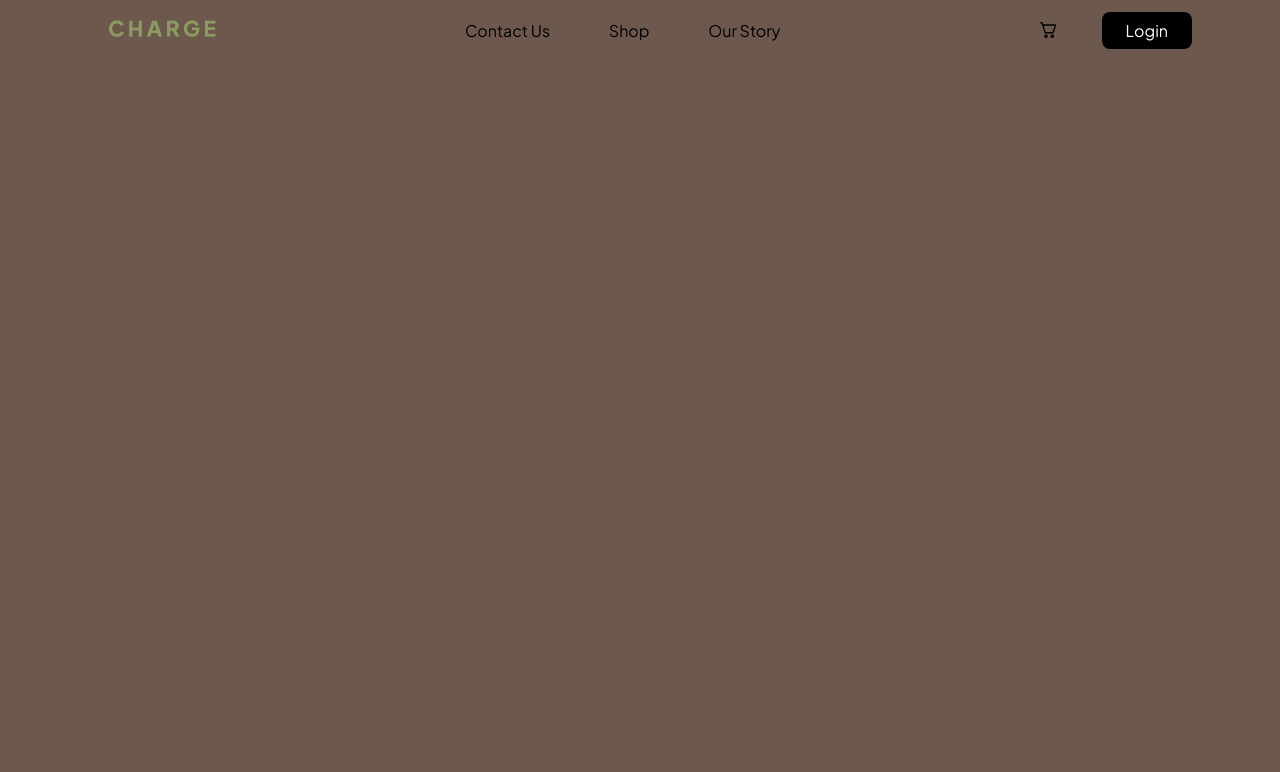
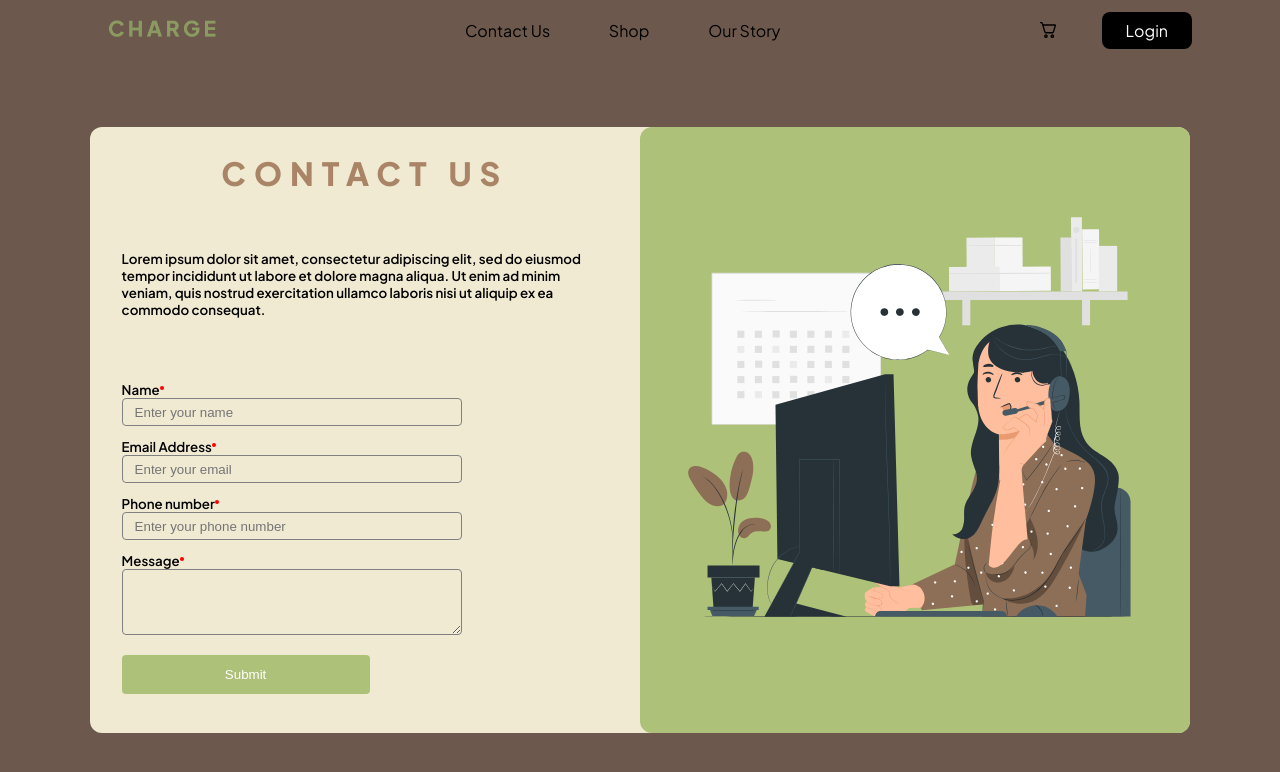
Before and after one commit to KokoBell/charge-html, a plain HTML site: page contact.html in a window 1280 px wide. Drawn offline with Linux system fonts and the light colour scheme.

Commit message:
Created the contact page

```diff
--- a/assets/styles/contact.css
+++ b/assets/styles/contact.css
@@ -1,3 +1,83 @@
+main {
+    justify-content: center;
+    align-items: center;
+}
+
 .brownBackground {
     background-color: var(--secondary);
 }
+
+.creamBackground {
+    background-color: var(--background-start);
+}
+
+.greenBackground {
+    background: linear-gradient(0deg, #ADC178, #ADC178), linear-gradient(0deg, rgba(0, 0, 0, 0.2), rgba(0, 0, 0, 0.2));
+}
+
+.contact {
+    display: flex;
+    flex-direction: row;
+    height: 82%;
+    width: 86%;
+    border-radius: var(--box-radius);
+    z-index: 40;
+}
+
+.half {
+    display: flex;
+    flex-direction: column;
+    justify-content: space-around;
+    width: 50%;
+    z-index: 50;
+    border-radius: var(--box-radius);
+    padding: 0 32px;
+}
+
+.lightBrown {
+    color: var(--brown);
+}
+
+.emailForm {
+    display: flex;
+    flex-direction: column;
+    max-width: 70%;
+    position: relative;
+}
+
+.emailText {
+    max-width: var(--max-width);
+    font-weight: 600;
+    font-size: smaller;
+    margin-top: 12px;
+}
+
+.input {
+    height: 24px;
+    border-style: solid;
+    border-width: 1px;
+    border-radius: var(--input-radius);
+    padding-left: 12px;
+    border-color: gray;
+}
+
+.textarea {
+    border-radius: var(--input-radius);
+    border-color: gray;
+    height: 60px;
+}
+
+label {
+    position: relative;
+}
+
+label::after {
+    content: '';
+    width: 4px;
+    height: 4px;
+    top: -5px;
+    border-radius: 50%;
+    position: relative;
+    background: red;
+    display: inline-block;
+}
--- a/assets/styles/global.css
+++ b/assets/styles/global.css
@@ -11,10 +11,13 @@
     --primary: #ADC178;
     --secondary: #6C584C;
     --tertiary: #57613C;
+    --brown: #A98467;
     --padding-left: 80px;
     --padding-left-buffered: 98px;
     --max-width: 520px;
     --max-width-stat: 400px;
+    --box-radius: 12px;
+    --input-radius: 4px;
 }
 
 html,
@@ -85,8 +88,11 @@ main {
     flex-direction: row;
     flex: 1 1 auto;
     overflow: hidden;
+    width: 100%;
+}
+
+.relative {
     position: relative;
-    width: 100%;
 }
 
 .hero {
@@ -118,6 +124,10 @@ main {
     font-weight: 600;
 }
 
+.textMiddle {
+    text-align: center;
+}
+
 .cta {
     background-color: var(--primary);
     color: var(--background-end);
--- a/contact.html
+++ b/contact.html
@@ -34,7 +34,32 @@
         </div>
     </nav>
     <main class="brownBackground">
-
+        <div class="contact creamBackground">
+            <div class="half">
+                <h1 class="header textMiddle lightBrown">
+                    CONTACT US
+                </h1>
+                <p class="emailText">
+                    Lorem ipsum dolor sit amet, consectetur adipiscing elit, sed do eiusmod tempor incididunt ut labore et dolore magna aliqua. Ut enim ad minim veniam, quis nostrud exercitation ullamco laboris nisi ut aliquip ex ea commodo consequat.
+                </p>
+                <form class="emailForm">
+                    <label for="name" class="emailText">Name</label>
+                    <input type="text" name="name" id="name" placeholder="Enter your name" class="input creamBackground" required>
+                    <label for="email" class="emailText">Email Address</label>
+                    <input type="text" name="email" id="email" placeholder="Enter your email" class="input creamBackground" required>
+                    <label for="number" class="emailText">Phone number</label>
+                    <input type="text" name="number" id="number" placeholder="Enter your phone number" class="input creamBackground" required>
+                    <label for="message" class="emailText">Message</label>
+                    <textarea name="message" id="message" class="textarea creamBackground"></textarea>
+                    <button type="button" class="cta">
+                        Submit
+                    </button>
+                </form>
+            </div>
+            <div class="half greenBackground">
+                <img src="assets/contact_us.svg" alt="Call centre lady" width="100%">
+            </div>
+        </div>
     </main>
 </body>
 
```
Also changed, not shown: assets/contact_us.svg (added).
